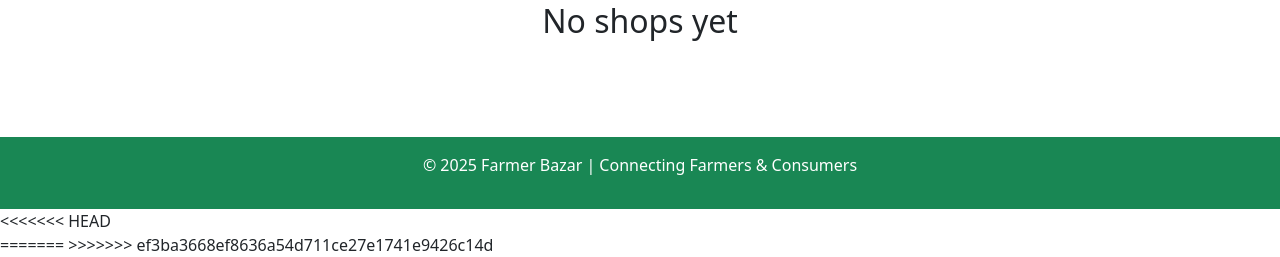
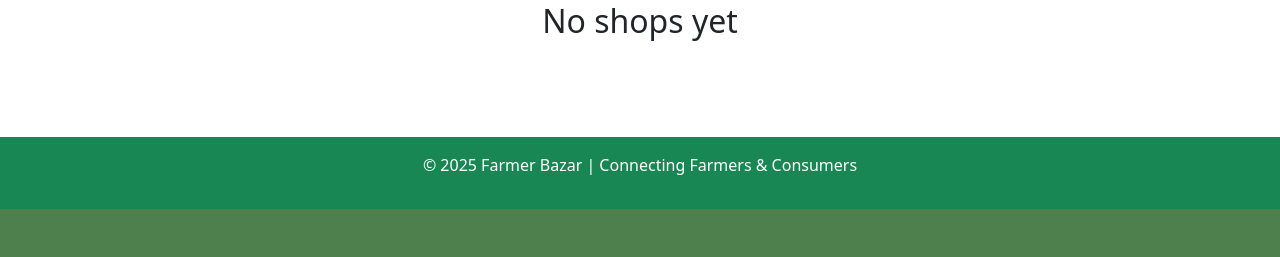
Before and after one commit to PYEXPO25/T043_CODECRAFTERS, a Django app: page / in a window 1280 px wide. Shown: the part 684-941 px from the top of the page. After the commit the page ends 893 px from the top, so only its background shows below. Run offline with Django 5.2, Linux system fonts and the light colour scheme; data that the repository does not hold is empty; some libraries are stand-ins or nearby versions.

Commit message:
Merge datas removed

```diff
--- a/source/myapp/marketplace/templates/marketplace/includes/base.html
+++ b/source/myapp/marketplace/templates/marketplace/includes/base.html
@@ -34,7 +34,6 @@ function googleTranslateElementInit() {
 
   {% endblock content %}
 
-<<<<<<< HEAD
   <script src="https://cdn.jsdelivr.net/npm/bootstrap@5.3.0/dist/js/bootstrap.bundle.min.js"></script>
   <div id="google_translate_element"></div>
 
@@ -62,11 +61,9 @@ function googleTranslateElementInit() {
   </script>
 
     </body>
-=======
+
 
   <script src="https://cdn.jsdelivr.net/npm/bootstrap@5.3.0/dist/js/bootstrap.bundle.min.js">
     {% block script %}
     {% endblock script %}
   </script>
-
->>>>>>> ef3ba3668ef8636a54d711ce27e1741e9426c14d
```
